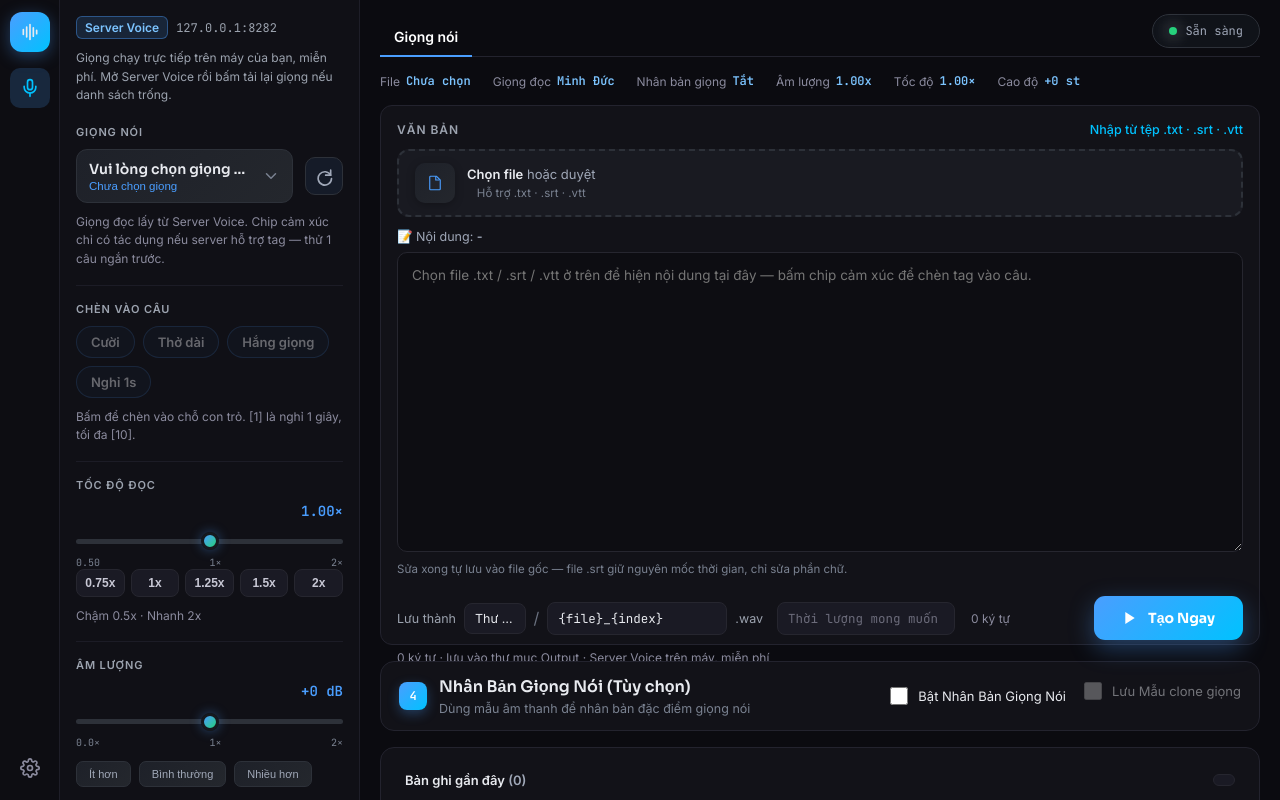
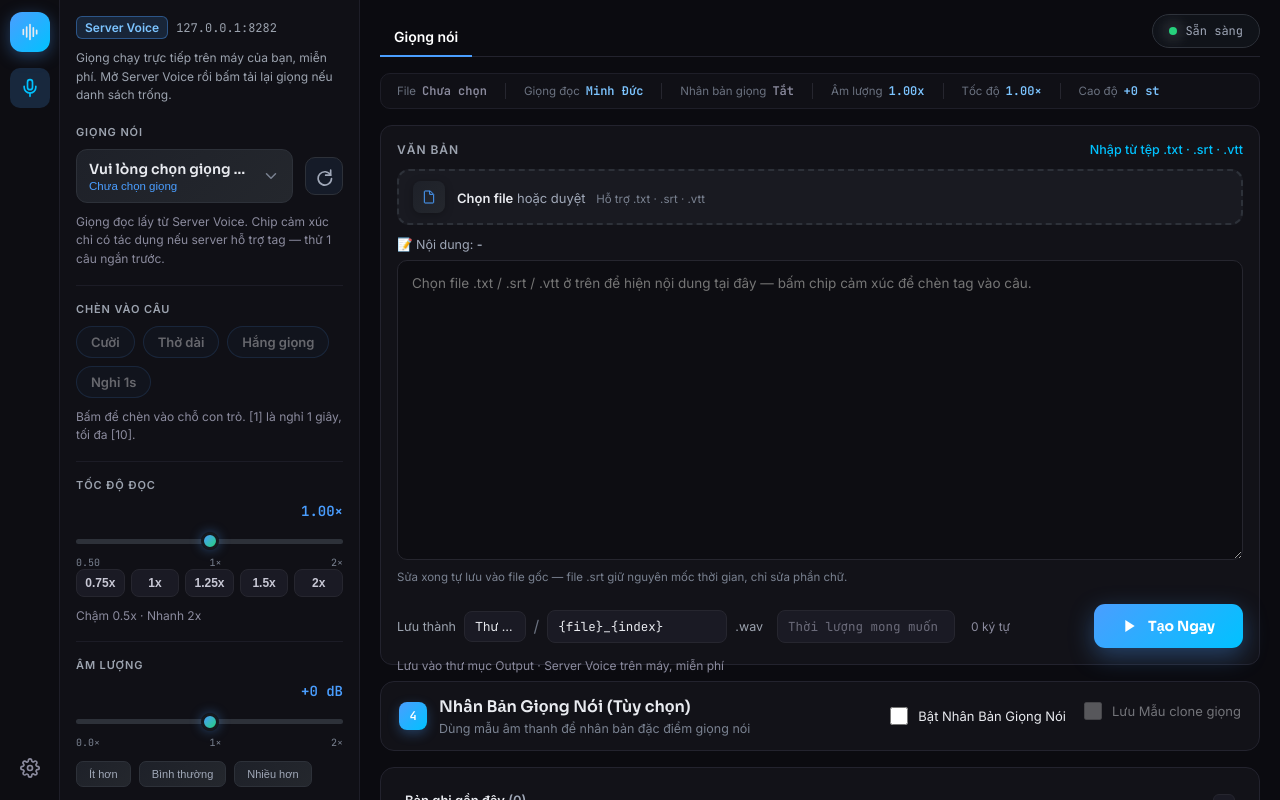
Before and after one commit to LeTruong91/sub_studio, a plain HTML site: page web/index.html in a window 1280 px wide. Drawn offline with Linux system fonts and the light colour scheme.

Commit message:
Thiet ke lai: dai tom tat thanh thanh trang thai co vach ngan, thanh chon file gon 1 dong, hang ban ghi co hover, bo so ky tu trung lap

```diff
--- a/web/css/style.css
+++ b/web/css/style.css
@@ -3060,3 +3060,76 @@ input[type="range"] {
 .vn-clone-full .clone-row .clone-name-wrap input {
   flex: 1;
 }
+
+/* ===== Thiết kế lại: dải tóm tắt, thanh chọn file, hàng bản ghi ===== */
+
+/* Dải tóm tắt thành thanh trạng thái có vạch ngăn giữa các mục */
+.vn-summary {
+  background: #101016;
+  border: 1px solid #1e1e28;
+  border-radius: 10px;
+  padding: 9px 16px;
+  gap: 0;
+  align-items: center;
+}
+
+.vn-summary .summary-row {
+  display: flex;
+  align-items: baseline;
+  gap: 6px;
+}
+
+.vn-summary .summary-row + .summary-row {
+  border-left: 1px solid #26262f;
+  padding-left: 18px;
+  margin-left: 18px;
+}
+
+.vn-summary .summary-label {
+  color: #6b7280;
+  font-size: 11.5px;
+}
+
+.vn-summary .summary-value {
+  font-weight: 600;
+}
+
+/* Giá trị "chưa có" phải xám, không xanh (quy tắc .muted cũ bị ghi đè) */
+.vn-summary .summary-value.muted {
+  color: #8b8b9e;
+}
+
+/* Thanh chọn file gọn thành 1 dòng */
+.vn-text-card .dropzone {
+  padding: 10px 14px;
+}
+
+.vn-text-card .dz-icon {
+  width: 32px;
+  height: 32px;
+  border-radius: 8px;
+}
+
+.vn-text-card .dz-icon svg {
+  width: 16px;
+  height: 16px;
+}
+
+.vn-text-card .dz-text-main,
+.vn-text-card .dz-hint {
+  display: inline;
+}
+
+.vn-text-card .dz-hint {
+  margin: 0 0 0 6px;
+}
+
+/* Hàng bản ghi: rê chuột sáng lên */
+.vn-rec-row {
+  padding: 10px 8px;
+  border-radius: 8px;
+}
+
+.vn-rec-row:hover {
+  background: #16161f;
+}
--- a/web/index.html
+++ b/web/index.html
@@ -295,7 +295,7 @@
           </button>
           </div>
         </div>
-        <div class="vn-save-note"><span id="charCountNote">0 ký tự</span> · lưu vào thư mục Output · Server Voice trên máy, miễn phí</div>
+        <div class="vn-save-note">Lưu vào thư mục Output · Server Voice trên máy, miễn phí</div>
       </section>
 
 <div class="card vn-clone-full">
--- a/web/js/main.js
+++ b/web/js/main.js
@@ -108,8 +108,6 @@ function updateCharCount(){
   const n = editor ? editor.value.length : 0;
   const cc = document.getElementById('charCount');
   if(cc) cc.textContent = n + ' ký tự';
-  const cn = document.getElementById('charCountNote');
-  if(cn) cn.textContent = n + ' ký tự';
 }
 
 async function loadContentEditor(){
```
